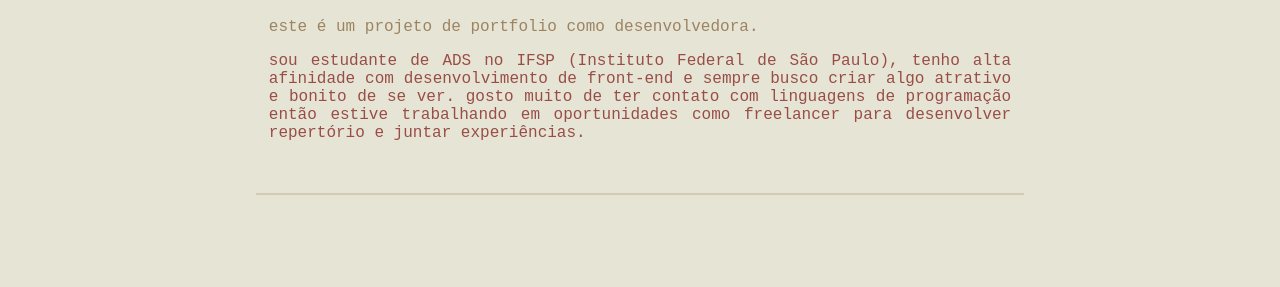
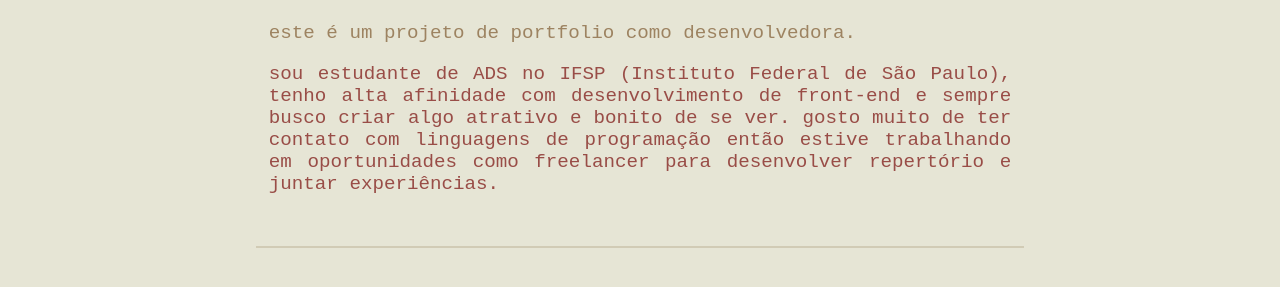
Before and after one commit to karologg/karolo-s-portfolio, a plain HTML site: page index.html in a window 1280 px wide. Shown: the part 199-486 px from the top of the page. Drawn offline with Linux system fonts and the light colour scheme; a web font is replaced by a local one.

Commit message:
morte morrida.

```diff
--- a/css/style.css
+++ b/css/style.css
@@ -49,7 +49,7 @@ body::-webkit-scrollbar {
     font-family: "Fuzzy Bubbles", monospace;
     font-weight: 400;
     font-style: normal;
-    font-size: 1.25vw;
+    font-size: 1.5vw;
     color: var(--cor-ter);
     margin-bottom: 1vw;
 }
@@ -57,7 +57,7 @@ body::-webkit-scrollbar {
 .content p {
     font-weight: bold;
     color: var(--acc-01);
-    font-size: 1.25vw;
+    font-size: 1.5vw;
     font-weight: 100;
     margin-bottom: 3vw;
     text-align: justify;
```
